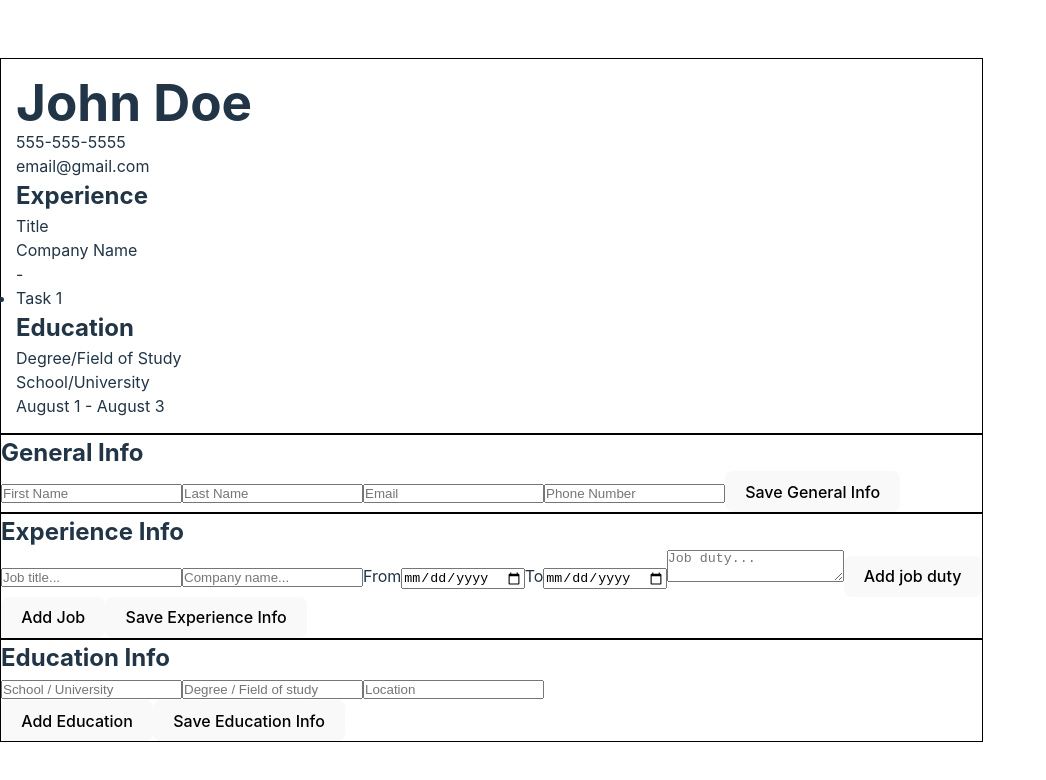
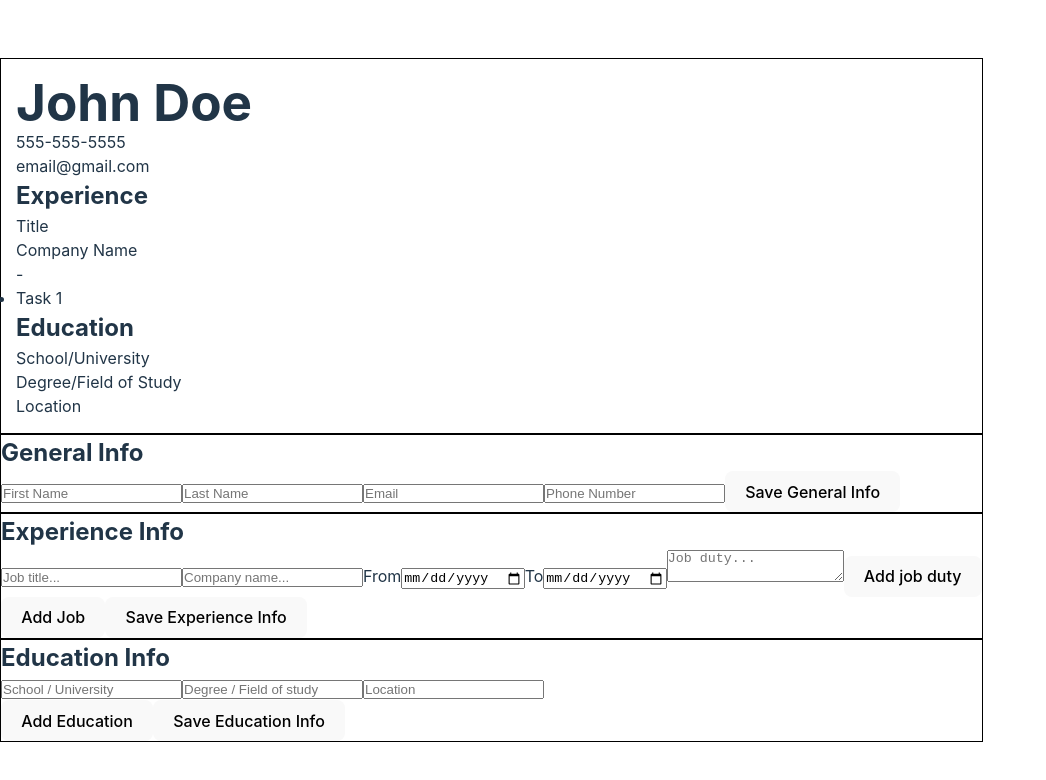
Before and after one commit to Alex-Devonte/react-cv, a React (Vite) app: page / in a window 1280 px wide. Shown: the top 780 px of the page, without its empty margins (0-1046 px from the left). Built offline with nearby package versions, Linux system fonts and the light colour scheme.

Commit message:
Add education props for displaying info

```diff
--- a/src/components/Resume.jsx
+++ b/src/components/Resume.jsx
@@ -3,10 +3,11 @@ import PropTypes from 'prop-types'
 
 Resume.propTypes = {
     generalInfo: PropTypes.object.isRequired,
-    experienceInfo: PropTypes.object.isRequired
+    experienceInfo: PropTypes.object.isRequired,
+    educationInfo: PropTypes.object.isRequired
 };
 
-function Resume({generalInfo, experienceInfo}) {
+function Resume({generalInfo, experienceInfo, educationInfo}) {
     const fullName = generalInfo.firstName + ' ' + generalInfo.lastName;
 
     return (
@@ -22,7 +23,6 @@ function Resume({generalInfo, experienceInfo}) {
                 <h2 className="section-header">Experience</h2>
                 {experienceInfo.jobs.map((job, key) => {
                     const jobDates = job.dateFrom + ' - ' + job.dateTo;
-                    console.log(job);
                     return (
                         <div key={key} className="job">
                             <p className="job-title">{job.jobTitle || 'Title'}</p>
@@ -41,11 +41,15 @@ function Resume({generalInfo, experienceInfo}) {
             </section>
             <section className="education-section">
                 <h2 className="section-header">Education</h2>
-                <div className="education">
-                    <p className="degree">Degree/Field of Study</p>
-                    <p className="school">School/University</p>
-                    <p className="education-date">August 1 - August 3</p>
-                </div>
+                {educationInfo.education.map((education, key) => {
+                    return (
+                        <div key={key} className="education">
+                            <p className="school">{education.schoolName || 'School/University'}</p>
+                            <p className="degree">{education.degree || 'Degree/Field of Study'}</p>
+                            <p className="location">{education.location || 'Location'}</p>
+                        </div>
+                    )
+                })}
             </section>
         </div>
     )
```
